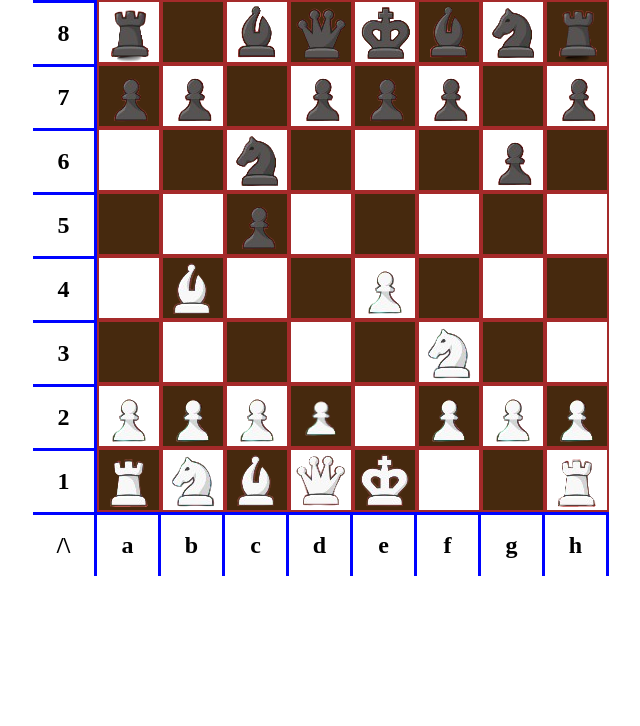
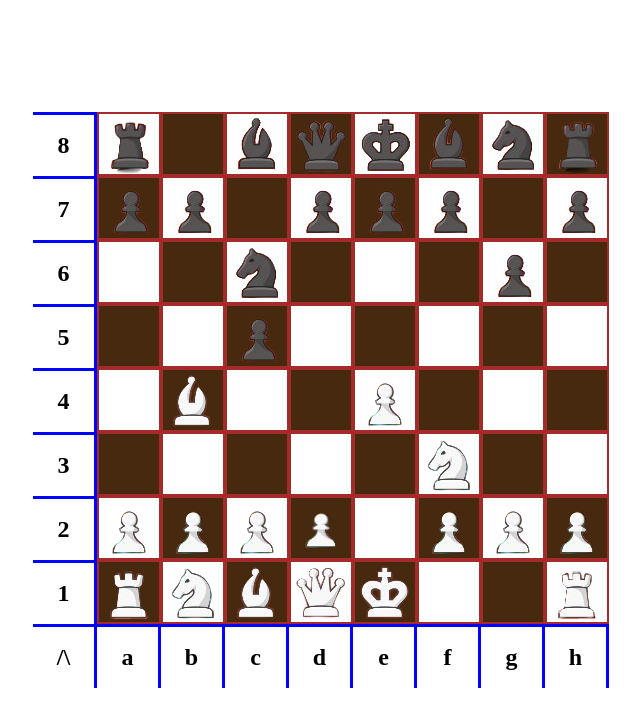
Before and after one commit to 007f/front-end-faculdade, a plain HTML site: page atividade 04 xadrez/index.html in a window 1280 px wide. Shown: the whole page, without its empty margins (319-959 px from the left). Drawn offline with Linux system fonts and the light colour scheme.

Commit message:
atividade 04

```diff
--- a/atividade 04 xadrez/style.css
+++ b/atividade 04 xadrez/style.css
@@ -7,7 +7,8 @@ body{
     display: flex;
     flex-direction: column;
     align-items: center;
-    align-content: center;
+    justify-content: center;
+    height: 100vh;
 }
 
 .linha{
```
